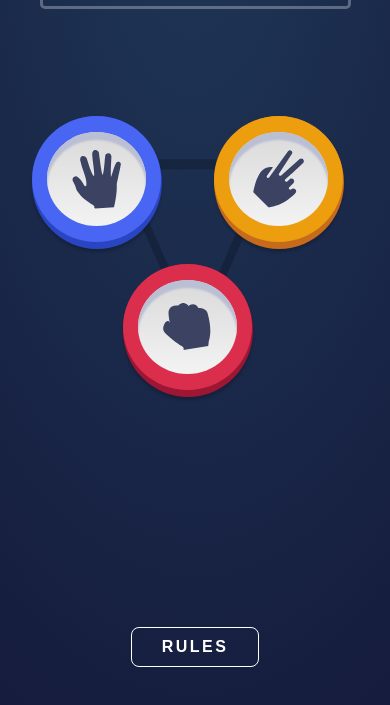
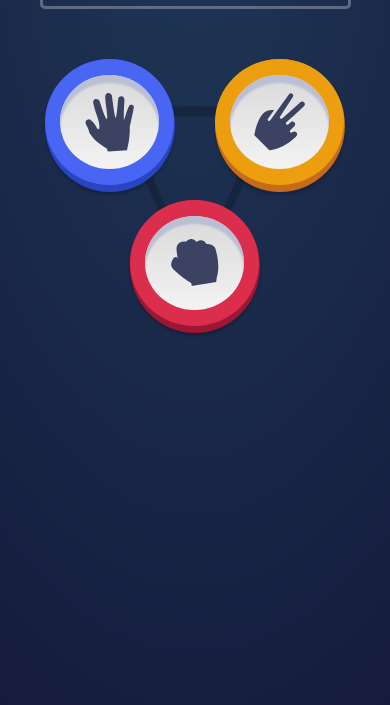
Before and after one commit to amt-kwame-agyabeng/rock-paper-scissors-master, a plain HTML site: page index.html in a window 390 px wide. Shown: the part 117-822 px from the top of the page. Drawn offline with Linux system fonts and the light colour scheme; a web font is replaced by a local one.

Commit message:
Initial files

```diff
--- a/app.js
+++ b/app.js
@@ -8,4 +8,29 @@ const userPickChoice = (pick) => {
    // shows the next page when you click on your choice
    let contest = document.querySelector(".contest");
    contest.style.display = "flex";
+
+   //set the user pick
+
+
 }
+//Restart game
+const newGame = () =>{
+   let choice = document.querySelector(".choice");
+   choice.style.display = "";
+
+   let contest = document.querySelector(".contest");
+   contest.style.display = "none";
+
+
+}
+
+ /*
+ const housePick = () => {
+   let pick = ['rock','paper','scissors']
+   let housePick = pick[Math.floor(Math.random()*3)];
+
+   document.getElementById('.icon-scissors').src
+
+   return housePick;
+}
+*/
--- a/index.html
+++ b/index.html
@@ -19,8 +19,8 @@
 </div>
 </div>
 </div>
+<div class="game-container">
 <div class="choice">
-<div class="path"><img id="triangle" src="/images/bg-triangle.svg" alt="bg-triangle"></div>
 <div class="master-paper">
 <div class="paper-oval">
 <div id="paper">
@@ -37,17 +37,16 @@
 </div>
 <div class="master-rock">
   <div class="rock-oval">
-  <div id="rock-one">
   <div id="rock">
     <img id="icon-rock" src="/images/icon-rock.svg" alt="rock" onclick="userPickChoice('rock')">
   </div>
   </div>
   </div>
-  </div>
+</div>
 </div>
 <div class="contest">
-  <div class="userpick">
-  <p id="pick">YOU PICKED</p>
+  <div class="userPick">
+  <p id="pi">YOU PICKED</p>
   <div class="scissors-copy">
   <div class="scissors-oval">
   <div id="scissors">
@@ -58,9 +57,9 @@
 </div>
 <div class="ref">
 <p id="win">YOU WIN</p>
-<button id="play">PLAY AGAIN</button>
+<button id="play" onclick="newGame()">PLAY AGAIN</button>
 </div>
-<div class="cp">
+<div class="housepick">
 <p id="house-pick">THE HOUSE PICKED</p>
 <div class="circle"></div>
 </div>
@@ -68,15 +67,11 @@
 
 
 
-<div class="btn">
-<button class="rules">RULES</button>
-</div>
-
 <div class="attribution">
   Challenge by <a href="https://www.frontendmentor.io?ref=challenge" target="_blank">Frontend Mentor</a>.
   Coded by <a href="#">Agyabeng Kwame Aboagye</a>.
 
 </div>
-</main>
+
 </body>
 </html>
--- a/style.css
+++ b/style.css
@@ -18,10 +18,7 @@ body{
     flex-direction: column;
     place-items: center;
 
-
-
 }
-
 
 #logo{
     margin-left: 30px;
@@ -63,11 +60,22 @@ body{
     color: #565468;
 
 }
+.choice{
+    background: url('/images/bg-triangle.svg');
+    width: 476px;
+    height: 430px;
+    display: flex;
+    flex-wrap: wrap;
+    justify-content: center;
+    background-repeat: no-repeat;
+    background-position: center;
 
-.path{
+    margin-top: 50px;
+
+}
+.game-container{
     display: flex;
     justify-content: center;
-    margin-top: 150px;
 }
 #icon-paper{
     width: 67px;
@@ -98,10 +106,8 @@ body{
     background: #2A45C2;
     border-radius: 50%;
     box-shadow: 0px 3px 3px rgba(0, 0, 0, 0.196706);
-    position: absolute;
-    left: 445px;
-    top: 262px;
     cursor: pointer;
+
 
 }
 
@@ -147,10 +153,8 @@ body{
     background: hsl(28, 76%, 44%);
     border-radius: 50%;
     box-shadow: 0px 3px 3px rgba(0, 0, 0, 0.196706);
-    position: absolute;
-    left: 723px;
-    top: 262px;
     cursor: pointer;
+    margin-left: 60px;
 
 
 }
@@ -196,9 +200,6 @@ body{
     background: #9D1634;
     border-radius: 50%;
     box-shadow: 0px 3px 3px rgba(0, 0, 0, 0.196706);
-    position: absolute;
-    left: 584px;
-    top: 489px;
     cursor: pointer;
 
 }
@@ -216,7 +217,7 @@ body{
 
 }
 
-.rules{
+#rules{
     width: 128px;
     height: 40px;
     border: 1px solid #FFFFFF;
@@ -228,6 +229,7 @@ body{
     letter-spacing: 2.5px;
     line-height: 19.2px;
     text-align: center;
+    padding: 10px;
     color: white;
     cursor: pointer;
 
@@ -242,14 +244,6 @@ body{
 
 
 }
-.btn{
-    margin-top: 90px;
-    margin-right: 50px;
-    display: flex;
-    justify-content: right;
-}
-
-
 
 
 .attribution {
@@ -285,9 +279,6 @@ body{
 
 }
 
-
-
-
 .circle{
     display: flex;
     justify-content: center;
@@ -297,7 +288,7 @@ body{
     border-radius: 50%;
 }
 
-#pick{
+#pi{
     font-weight: 700;
     font-size: 24px;
     color: #FFFFFF;
@@ -329,6 +320,7 @@ body{
     letter-spacing: 2.5px;
     color: #3B4262;
     margin-top: 10px;
+    cursor: pointer;
 
 }
 
@@ -339,13 +331,13 @@ body{
 /*Media query for mobile phones*/
 @media screen and (min-width: 320px) and (max-width: 480px){
 body{
-
     height: 100vh;
 }
 #logo{
     width: 30%;
     margin-left: 20px;
 }
+
 .wrapper{
     display: flex;
     place-items: center;
@@ -355,7 +347,8 @@ body{
     height: 96px;
     border-radius: 5px;
     margin-top: 30px;
-   }
+}
+
 .scoreboard{
     width: 80px;
     height: 72px;
@@ -376,15 +369,14 @@ body{
     line-height: 40px;
     text-align: center
 }
-#triangle{
-    width: 166px;
-    height: 188px;
-
+.choice{
+    width: 312px;
+    height: 281px;
+    background-size: 166px 187px;
 
 }
+
 .master-paper{
-    left: 32px;
-    top: 233px;
     width: 130px;
     height: 133px;
 }
@@ -402,10 +394,9 @@ body{
     height: unset;
 }
 .master-scissors{
-    left: 213.63px;
-    top: 233px;
     width: 130px;
     height: 133px;
+    margin-left: 40px;
 }
 .scissors-oval{
     width: 129px;
@@ -420,8 +411,6 @@ body{
     height: unset;
 }
 .master-rock{
-    left: 122.82px;
-    top: 381.34px;
     width: 130px;
     height: 133px;
 }
@@ -437,12 +426,6 @@ body{
     width: unset;
     height: unset;
 }
-.btn{
-    display: flex;
-    margin-right: unset;
-    justify-content: center;
-
-}
 .scissors-copy{
     width: 130px;
     height: 133px;
@@ -453,10 +436,11 @@ body{
 }
 
 
+
 .attribution, .attribution a{
     display: none;
 }
-#pick{
+#pi{
     font-size: 15px;
     font-weight: 700;
     letter-spacing: 1.88px;
@@ -477,17 +461,23 @@ body{
 
 .contest{
     gap:60px;
-    margin-top: 70px;
+    margin-top: 80px;
 }
+
 .ref{
     position: absolute;
     top: 440px;
 
+
+}
 }
 
-    .btn{
-        position: relative;
-        top: 190px;
+/*media query for tablets*/
+@media screen and (min-width:768px) and (max-width:1024px){
+
+    .contest{
+        gap: 40px;
 
     }
+
 }
```
